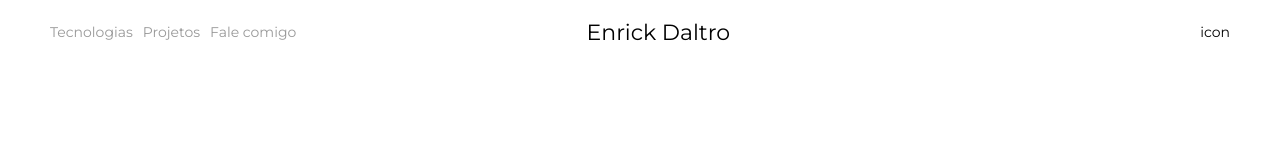
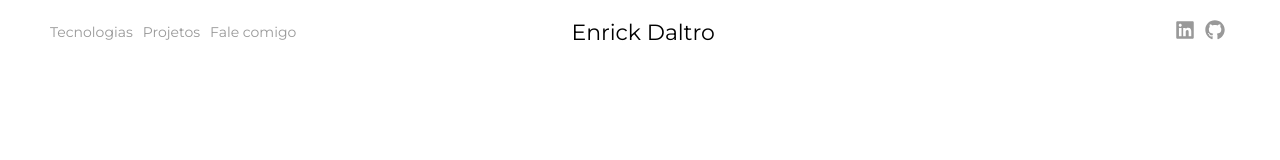
Before and after one commit to enrickdaltro/myportfolio, a React (Create React App) app: page / in a window 1280 px wide. Shown: the top 160 px of the page. Built offline with nearby package versions, Linux system fonts and the light colour scheme; the HTML template or start-up script is replaced by a standard one.

Commit message:
fix: header componenet

```diff
--- a/src/components/Contact/index.js
+++ b/src/components/Contact/index.js
@@ -44,11 +44,11 @@ export default function Contact() {
             </p>
 
             <BoxLinks>
-              <a href="">
+              <a href="https://www.linkedin.com/in/enrickdaltro/">
                 <FaLinkedin size={25} />
               </a>
 
-              <a href="">
+              <a href="https://github.com/enrickdaltro">
                 <FaGithub size={25} />
               </a>
             </BoxLinks>
--- a/src/components/Header/index.js
+++ b/src/components/Header/index.js
@@ -1,4 +1,6 @@
 import React from 'react';
+
+import { FaLinkedin, FaGithub } from 'react-icons/fa';
 
 import { Container } from './styles';
 
@@ -24,7 +26,13 @@ export default function Header() {
       </center>
 
       <aside>
-        <a>icon</a>
+        <a href="https://www.linkedin.com/in/enrickdaltro/">
+          <FaLinkedin size={20} />
+        </a>
+
+        <a href="https://github.com/enrickdaltro">
+          <FaGithub size={20} />
+        </a>
       </aside>
     </Container>
   );
--- a/src/components/Header/styles.js
+++ b/src/components/Header/styles.js
@@ -21,6 +21,7 @@ export const Container = styled.div`
         color: #999;
         &:hover {
           color: ${darken(0.2, '#999')};
+          border-bottom: 1px solid #0f4bf1;
         }
       }
     }
@@ -33,5 +34,14 @@ export const Container = styled.div`
 
   aside {
     margin-right: 50px;
+
+    a {
+      color: #999;
+      margin: 0 5px 0;
+
+      &:hover {
+        color: #0f4bf1;
+      }
+    }
   }
 `;
```
